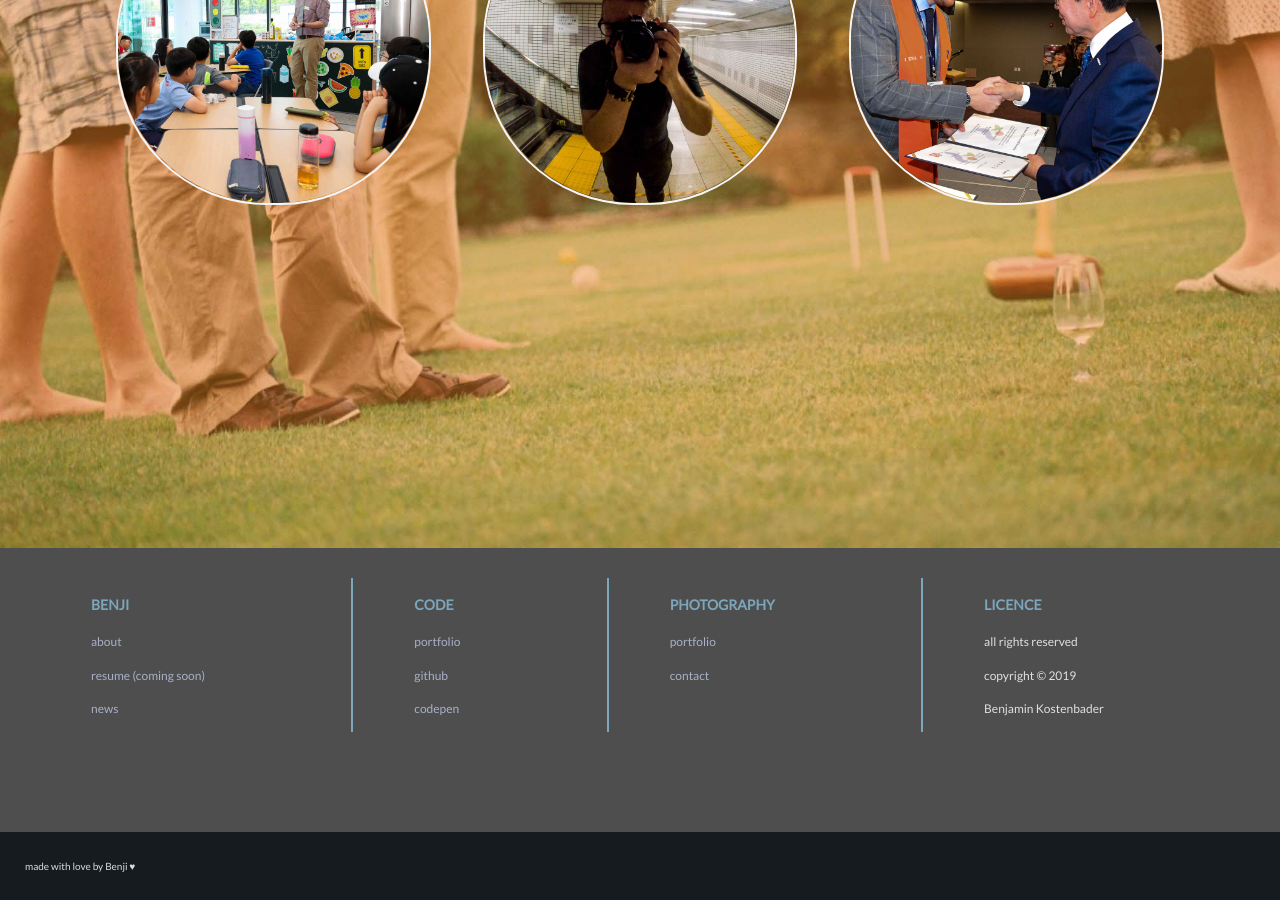
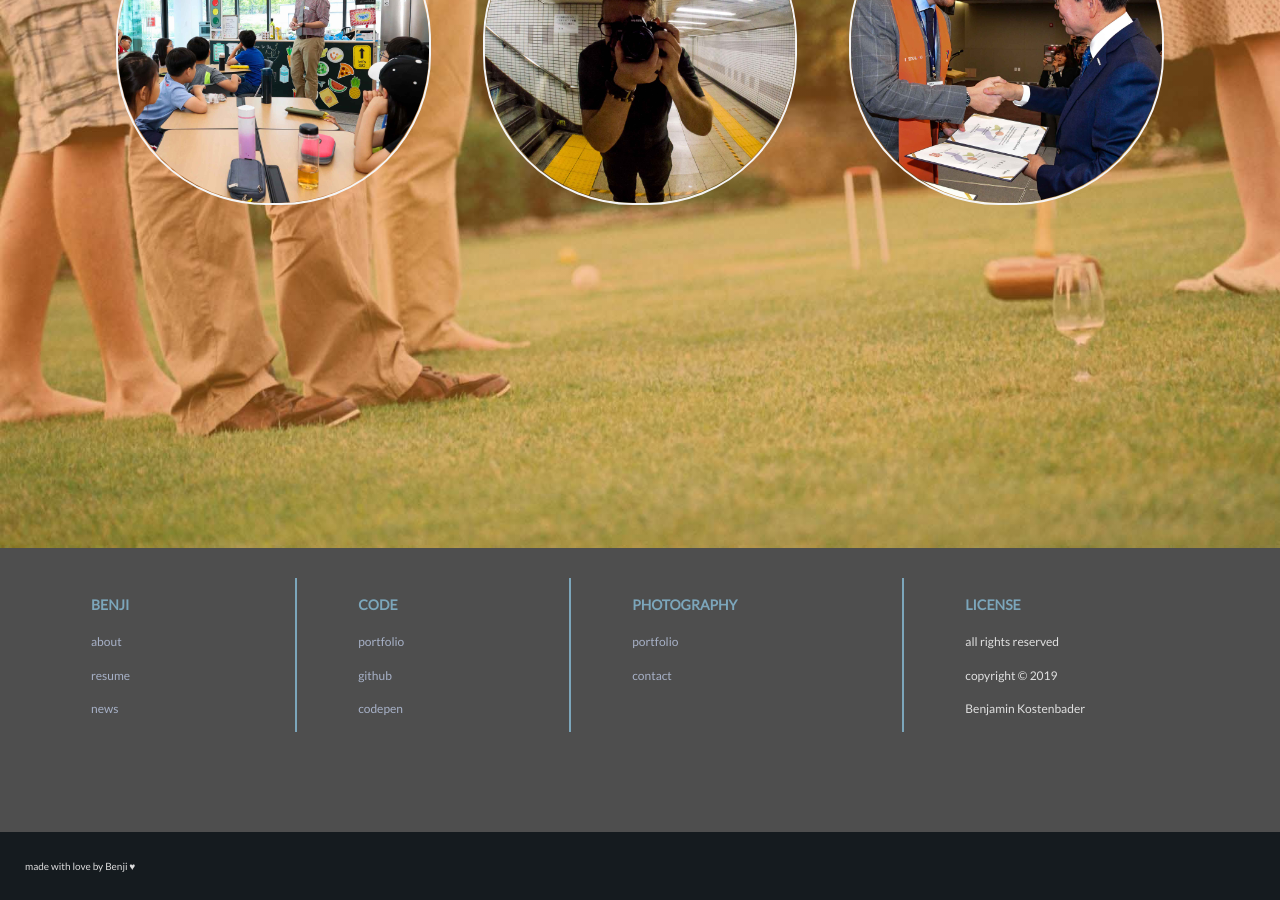
Before and after one commit to benjithaimmortal/monjibram, a Jekyll site: the page built from index.html, in a window 1280 px wide and 900 px high, scrolled down 1237 px. Built offline with Jekyll 4.4.1, drawn with Linux system fonts in a browser that asks for light colours.

Commit message:
fix typos on index

```diff
--- a/index.html
+++ b/index.html
@@ -28,26 +28,26 @@
     <div class="main-footer">
       <div class="footer-child">
         <h3>BENJI</h3>
-        <p><a href="/about/">about</a></p>
-        <p><a href="/resume/">resume (coming soon)</a></p>
-        <p><a href="/portfolio#news">news</a></p>
+        <p><a href="/about/">         about</a></p>
+        <p><a href="/resume/">        resume</a></p>
+        <p><a href="/portfolio#news"> news</a></p>
       </div>
       <div class="footer-vert"></div>
       <div class="footer-child">
         <h3>CODE</h3>
-        <p><a href="/portfolio#code">portfolio</a></p>
-        <p><a href="http://github.com/benjithaimmortal">github</a></p>
-        <p><a href="http://codepen.io/benjithaimmortal">codepen</a></p>
+        <p><a href="/portfolio#code">                     portfolio</a></p>
+        <p><a href="http://github.com/benjithaimmortal">  github</a></p>
+        <p><a href="http://codepen.io/benjithaimmortal">  codepen</a></p>
       </div>
       <div class="footer-vert"></div>
       <div class="footer-child">
         <h3>PHOTOGRAPHY</h3>
-        <p><a href="/photos/">portfolio</a></p>
-        <p><a href="/about#contact">contact</a></p>
+        <p><a href="/photos/">        portfolio</a></p>
+        <p><a href="/about#contact">  contact</a></p>
       </div>
       <div class="footer-vert"></div>
       <div class="footer-child">
-        <h3>LICENCE</h3>
+        <h3>LICENSE</h3>
         <p>all rights reserved</p>
         <p>copyright &copy;	2019</p>
         <p>Benjamin Kostenbader</p>
```
